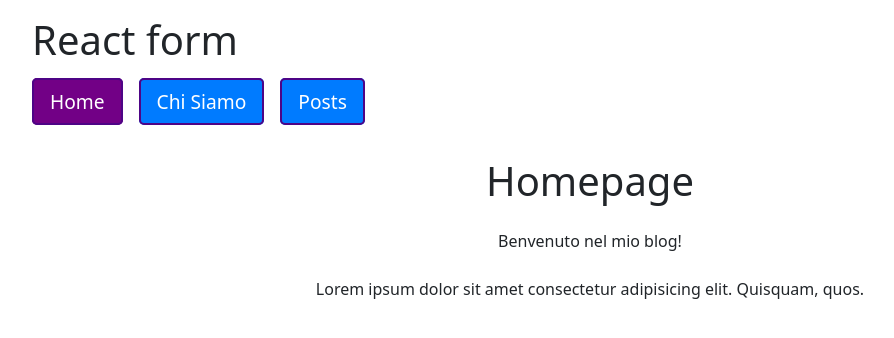
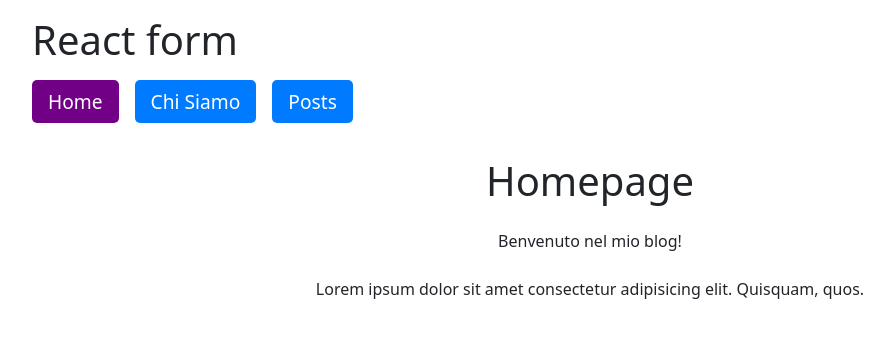
Before and after one commit to Alberto-Monaco/react-router, a React (Vite) app: page / in a window 1280 px wide. Shown: the top 338 px of the page, without its empty margins (50-944 px from the left). Built offline with nearby package versions, Linux system fonts and the light colour scheme; no server answers.

Commit message:
css link

```diff
--- a/src/index.css
+++ b/src/index.css
@@ -21,7 +21,7 @@ nav {
         font-size: 1.2rem;
         color: white;
         text-decoration: none;
-        border: 2px solid #4e0486;
+        border: 2px transparent;
         border-radius: 5px;
         margin-right: 1rem;
         transition: all 0.3s ease;
```
